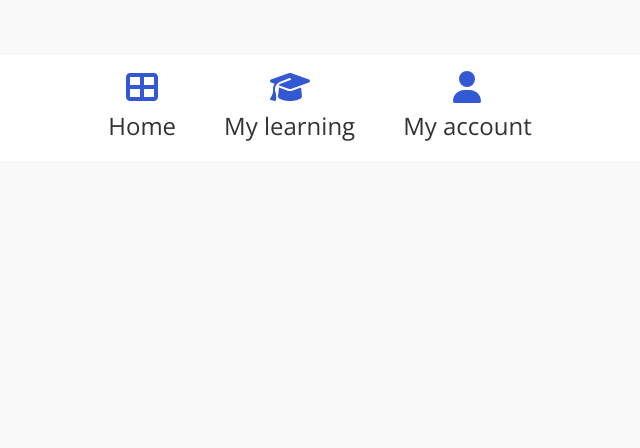
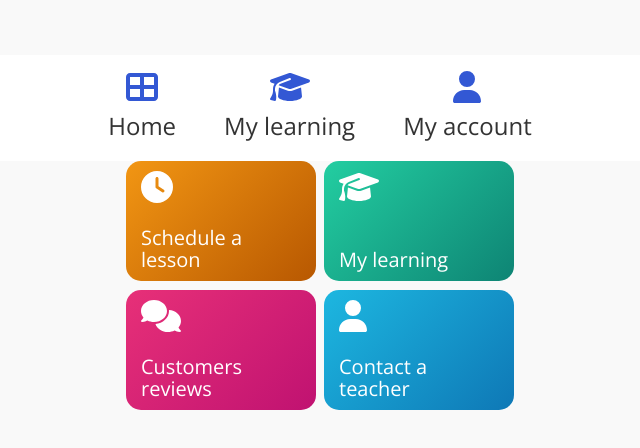
Before and after one commit to kimiko1/Lingusophia, a React (Vite) app: page / in a window 1280 px wide. Shown: the top 448 px of the page, without its empty margins (320-960 px from the left). Built offline with nearby package versions, Linux system fonts and the light colour scheme.

Commit message:
✨(Navigations) Add Navigations component and styles [#2]

```diff
--- /dev/null
+++ b/src/components/organisms/Navigations.jsx
@@ -0,0 +1,59 @@
+import {
+  faUser,
+  faClock,
+  faGraduationCap,
+  faComments,
+} from "@fortawesome/free-solid-svg-icons";
+import { FontAwesomeIcon } from "@fortawesome/react-fontawesome";
+
+const Navigations = () => {
+  return (
+    <div className="navigations container">
+      <div className="block">
+        <div className="item-block orange">
+          <a href="/home" className="block-link">
+            <div className="block-icon">
+              <FontAwesomeIcon icon={faClock} size="2x" className="icon" />
+            </div>
+            <span>Schedule a lesson</span>
+          </a>
+        </div>
+        <div className="item-block pink">
+          <a href="/home" className="block-link">
+            <div className="block-icon">
+              <FontAwesomeIcon icon={faComments} size="2x" className="icon" />
+            </div>
+            <div>
+
+            <span>Customers reviews</span>
+            </div>
+          </a>
+        </div>
+      </div>
+      <div className="block">
+        <div className="item-block green">
+          <a href="/home" className="block-link">
+          <div className="block-icon">
+            <FontAwesomeIcon
+              icon={faGraduationCap}
+              size="2x"
+              className="icon"
+            />
+            </div>
+            <span>My learning</span>
+          </a>
+        </div>
+        <div className="item-block blue">
+          <a href="/home" className="block-link">
+          <div className="block-icon">
+            <FontAwesomeIcon icon={faUser} size="2x" className="icon" />
+            </div>
+            <span>Contact a teacher</span>
+          </a>
+        </div>
+      </div>
+    </div>
+  );
+};
+
+export default Navigations;
--- a/src/components/pages/Home.jsx
+++ b/src/components/pages/Home.jsx
@@ -1,7 +1,10 @@
+import Navigations from "../organisms/Navigations.jsx";
+
 const Home = () => {
   return (
     <div>
       <main>
+          <Navigations />
       </main>
     </div>
   );
--- a/src/styles/main.scss
+++ b/src/styles/main.scss
@@ -1,6 +1,7 @@
 @use './_variables' as vars;
 @use './atoms/logo';
 @use './organisms/navbar';
+@use './organisms/Navigations';
 
 // Reset basics
 * {
--- /dev/null
+++ b/src/styles/organisms/navigations.scss
@@ -0,0 +1,58 @@
+.navigations {
+    gap: 8px;
+
+    .block {
+        gap: 9px;
+        display: flex;
+        flex-direction: column;
+    }
+
+    .item-block {
+        width: 190px;
+        height: 120px;
+        border-radius: 15px;
+        display: flex;
+
+        &.orange {
+            background: linear-gradient(135deg, #F29613, #B85801);
+        }
+
+        &.green {
+            background: linear-gradient(135deg, #23CEA1, #0E8474);
+        }
+
+        &.pink {
+            background: linear-gradient(135deg, #E73078, #C01271);
+        }
+
+        &.blue {
+            background: linear-gradient(135deg, #1DB7E0, #0E78B6);
+        }
+
+
+        .block-link {
+            position: relative;
+            width: 100%;
+            height: 100%;
+            padding: 10px 15px;
+            color: #fff;
+            text-decoration: none;
+
+            .block-icon {
+                position: absolute;
+                top: 10px;
+                left: 15px;
+            }
+
+            span {
+                position: absolute;
+                width: 130px;
+                bottom: 10px;
+                left: 15px;
+                font-size: 20px;
+                font-weight: 400;
+                line-height: 1.1;
+            }
+        }
+    }
+}
```
